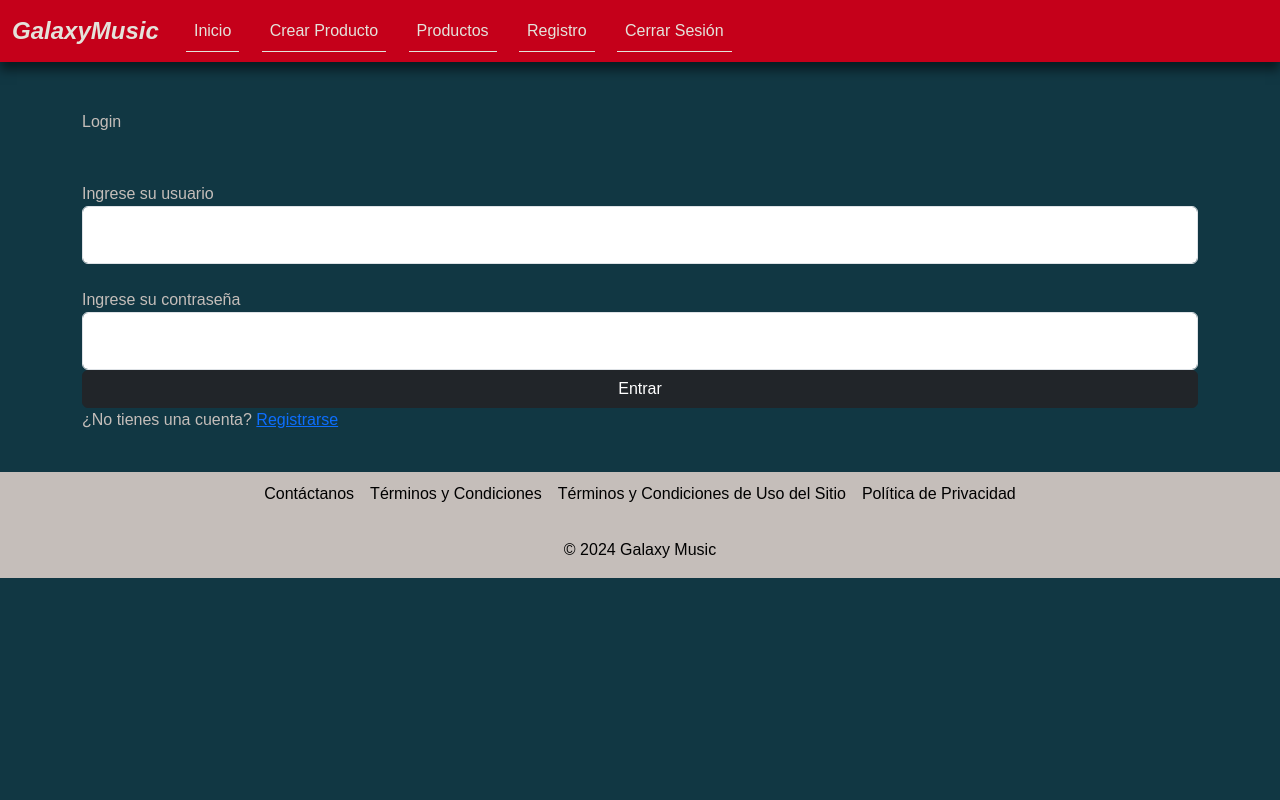
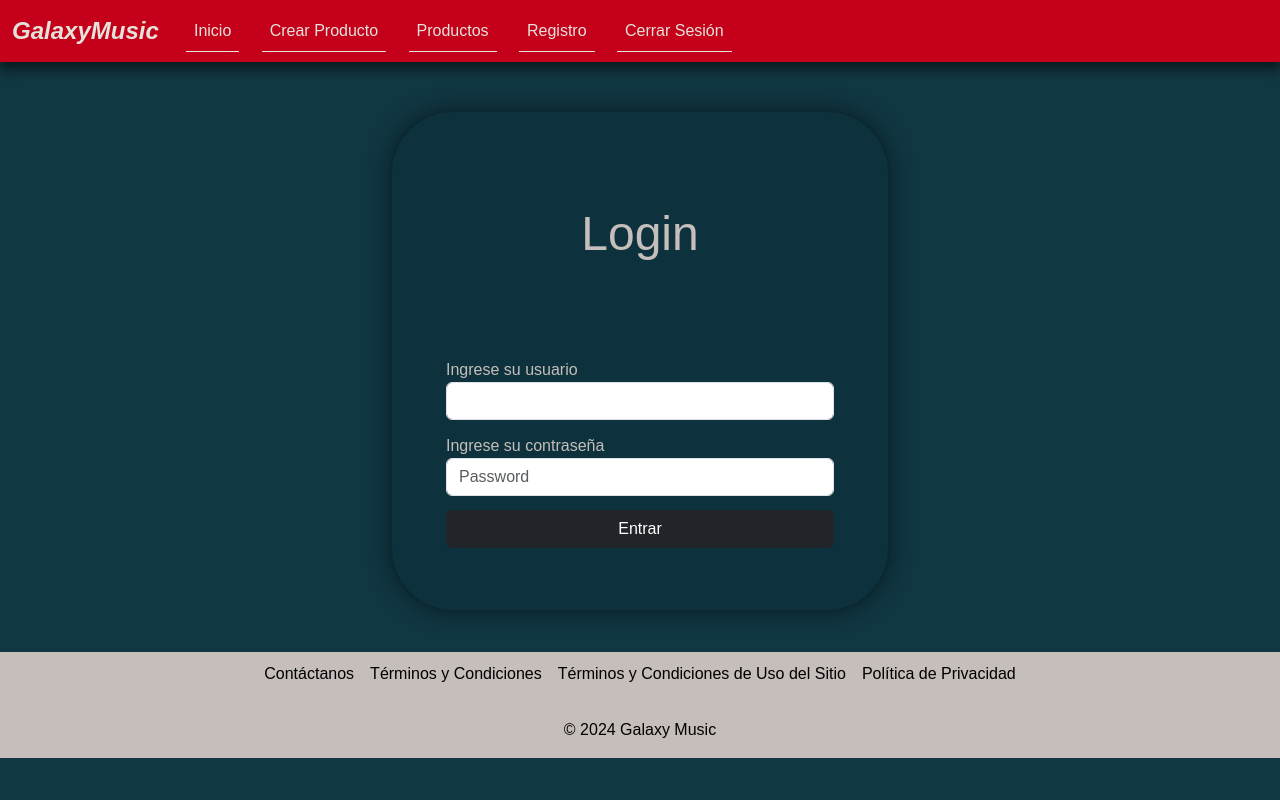
Before and after one commit to ElMatyVeli/GalaxyMusic, a Django app: page /ingresar/ in a window 1280 px wide. Run offline with Django 5.2, Linux system fonts and the light colour scheme; the visitor is signed in with stand-in values (Sample User, id 1).

Commit message:
CSS aplicado vista Login

```diff
--- a/GalaxyMusic/tienda/templates/Login/ingresar.html
+++ b/GalaxyMusic/tienda/templates/Login/ingresar.html
@@ -5,32 +5,89 @@
 GalaxyMusic | Ingresar
 {% endblock %}
 
+{% block css %}
+<style>
+  div.form {
+    display: flex;
+    flex-direction: column;
+    align-items: center;
+    justify-content: center;
+    gap: 2rem;
+    width: 100%;
+  }
+
+  div.row {
+    margin: 30px;
+  }
+
+  .form-input {
+    height: 20px;
+  }
+
+  .container-form {
+    width: 100%;
+  }
+
+  .form * {
+    width: 100%;
+  }
+
+  .loginheader {
+    text-align: center;
+    font-size: 3rem;
+  }
+
+  .container {
+    max-width: 500px;
+    background-color: #0e323d;
+    border: 2px solid #0b2932;
+    box-shadow: 0px 0px 20px 1px #092027;
+    border-radius: 4rem;
+  }
+
+  div.signup {
+    text-align: center;
+  }
+
+  span > a {
+    text-decoration: none;
+    color: white;
+    font-weight: bold;
+  }
+</style>
+{% endblock %}
+
 {% block body %}
-<!-- FORM -->
+<!-- Form -->
 <div class="container">
-    <form method="POST">
+  <div class="row justify-content-center">
+    <form method="POST" class="container-form">
       {% csrf_token %}
       <div class="login form">
+        <br>
         <header class="loginheader">Login</header>
         <br>
         <div class="form-floating">
-              <br>
           {{ formulario.usuario.label}}
+          <div class="form-input">
             {{ formulario.usuario }}
-
+          </div>
         </div>
         <div class="form-floating">
-              <br>
           {{ formulario.contrasenia_usuario.label }}
+          <div class="form-input">
             {{ formulario.contrasenia_usuario}}
+          </div>
         </div>
         <button class="w-100 btn btn-dark" type="submit">Entrar</button>
         <div class="signup">
-                <span class="signup">¿No tienes una cuenta?
-                    <a class="colorletras" href="{% url 'mostrar_registro' %}">Registrarse</a>
-                </span>
+          {% if user.is_anonymous %}
+          <span class="signup">¿No tienes una cuenta?</span>
+          <span><a href="{% url 'mostrar_registro' %}">Registrarse</a></span>
+          {% endif %}
         </div>
       </div>
     </form>
   </div>
+</div>
 {% endblock %}
```
Lines whose indentation alone changed are shown as unchanged.
